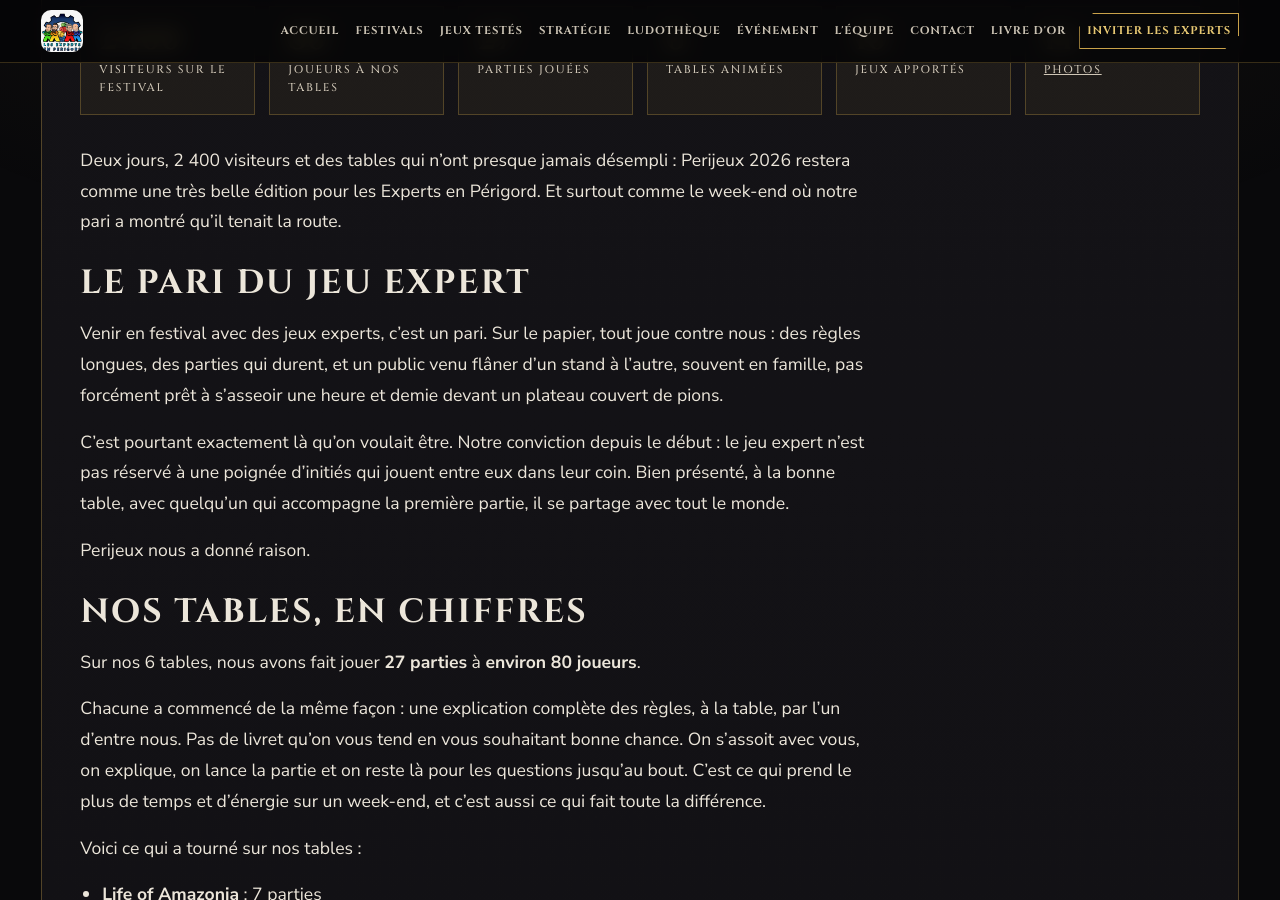
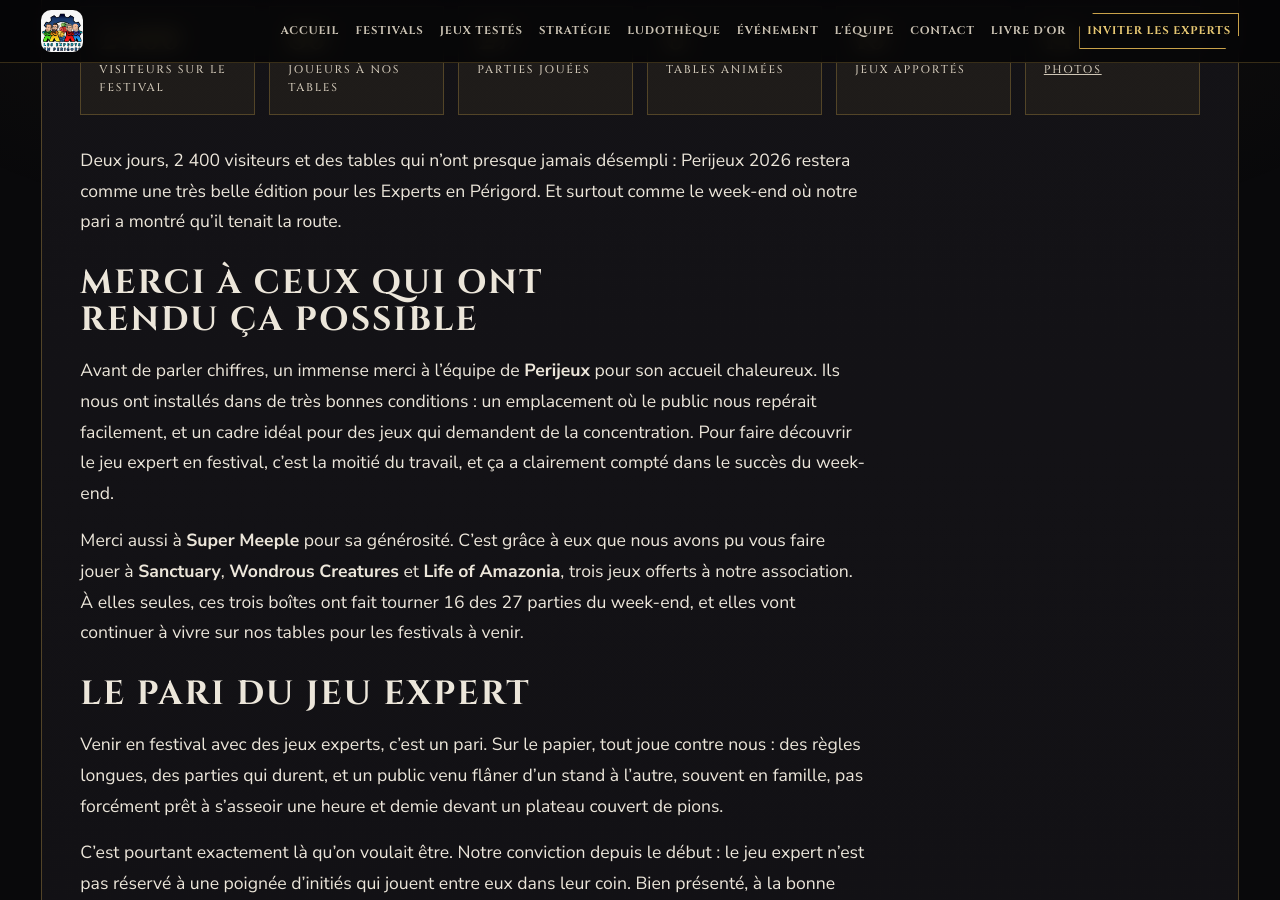
Before and after one commit to sobled24-oss/Expert-Perigord, a Jekyll site: the page built from _festivals/perijeux.md, in a window 1280 px wide and 900 px high, scrolled down 528 px. Built offline with Jekyll 4.4.1, drawn with Linux system fonts in a browser that asks for light colours; some of the changed text lies outside the part shown.

Commit message:
Update _festivals/perijeux.md (via Pages CMS)

```diff
--- a/_festivals/perijeux.md
+++ b/_festivals/perijeux.md
@@ -14,6 +14,24 @@ apres:
     : Perijeux 2026 restera comme une très belle édition pour les Experts en
     Périgord. Et surtout comme le week-end où notre pari a montré qu'il tenait
     la route.
+
+
+    ## Merci à ceux qui ont rendu ça possible
+
+
+    Avant de parler chiffres, un immense merci à l'équipe de **Perijeux** pour
+    son accueil chaleureux. Ils nous ont installés dans de très bonnes
+    conditions : un emplacement où le public nous repérait facilement, et un
+    cadre idéal pour des jeux qui demandent de la concentration. Pour faire
+    découvrir le jeu expert en festival, c'est la moitié du travail, et ça a
+    clairement compté dans le succès du week-end.
+
+
+    Merci aussi à **Super Meeple** pour sa générosité. C'est grâce à eux que
+    nous avons pu vous faire jouer à **Sanctuary**, **Wondrous Creatures** et
+    **Life of Amazonia**, trois jeux offerts à notre association. À elles
+    seules, ces trois boîtes ont fait tourner 16 des 27 parties du week-end, et
+    elles vont continuer à vivre sur nos tables pour les festivals à venir.
 
 
     ## Le pari du jeu expert
```
Also changed, not shown: other parts of _festivals/perijeux.md (+0 -13 lines).
